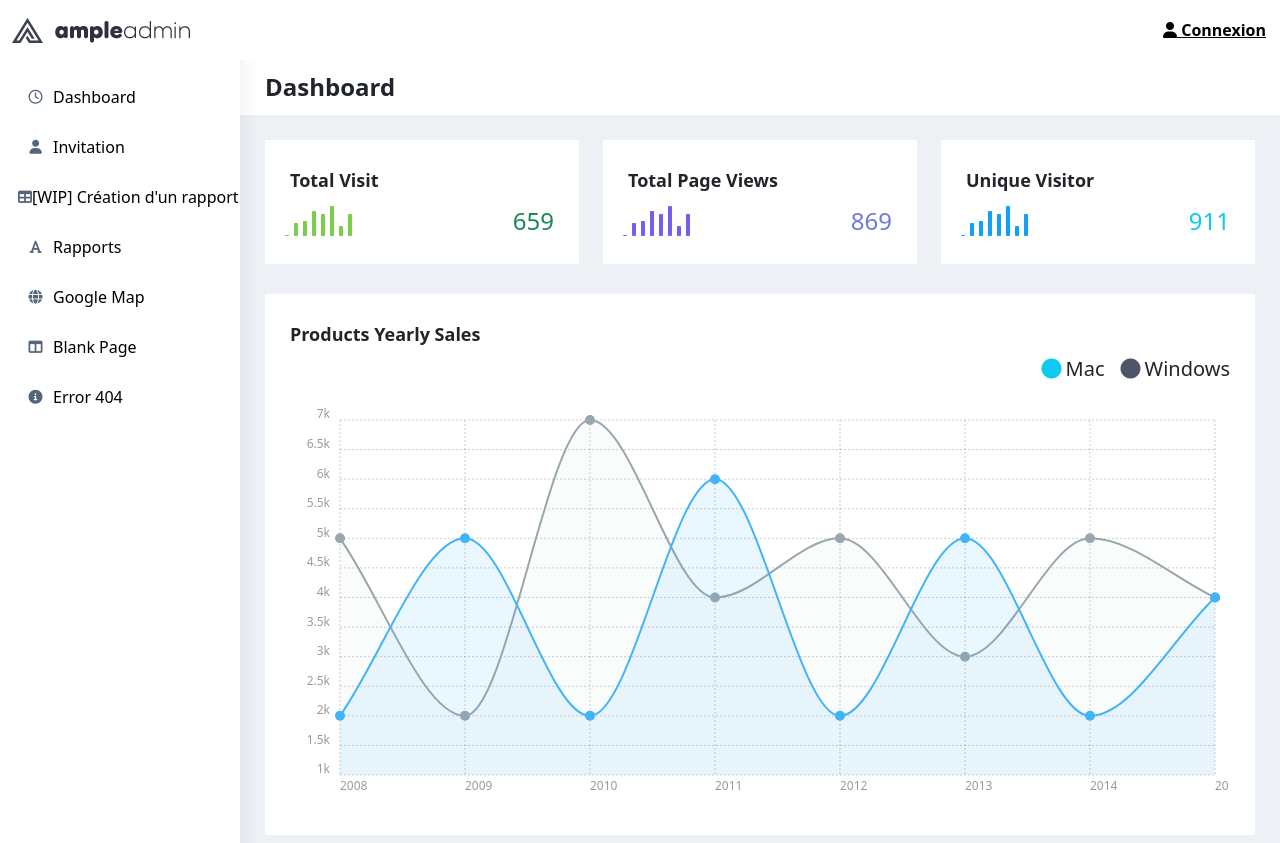
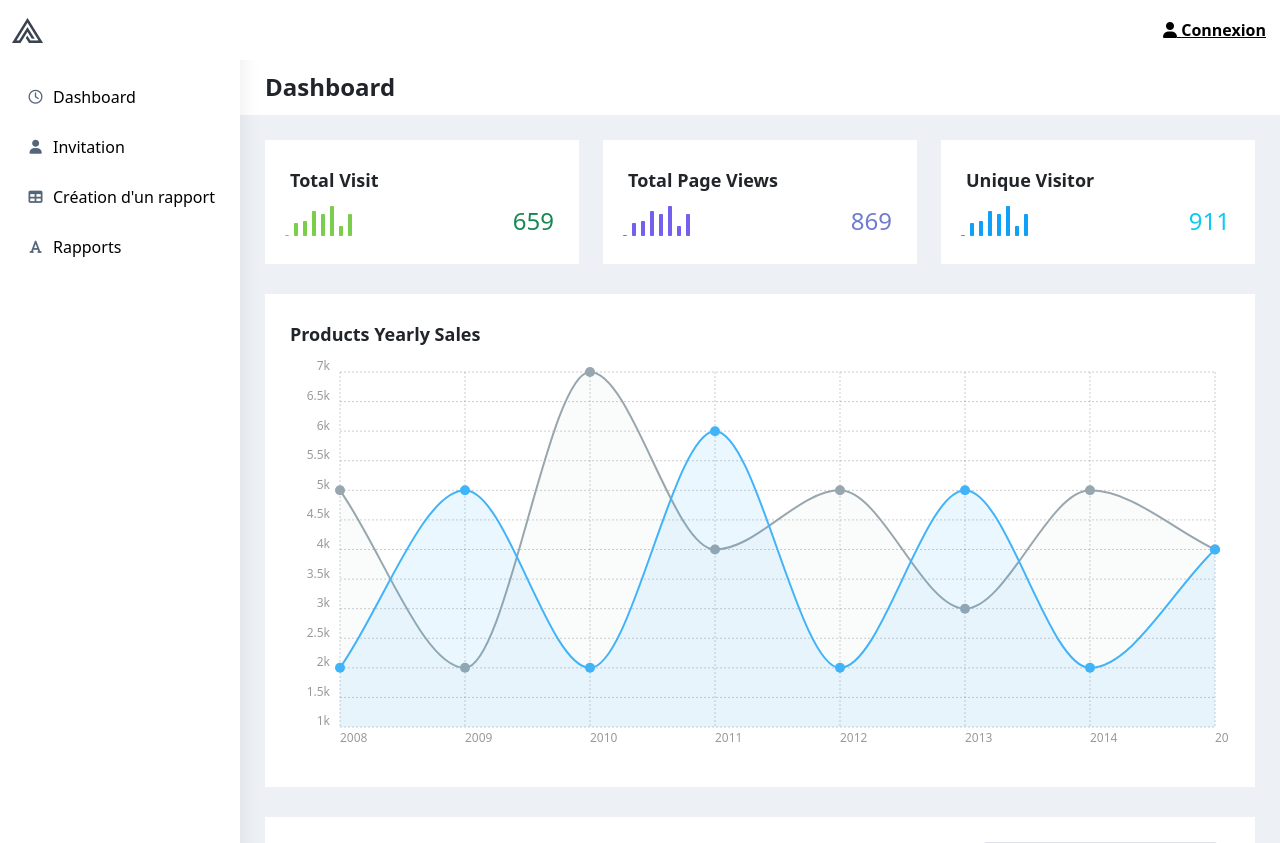
Before and after one commit to samysab/hackathon-2022, a Symfony app: template templates/Back/home.html.twig in a window 1280 px wide. Shown: the top 843 px of the page. Run offline with Twig, Linux system fonts and the light colour scheme; the template is opened without the code that fills it, so the values that code supplies are empty; some libraries are stand-ins or nearby versions.

Commit message:
last commit

```diff
--- a/src/Controller/SecurityController.php
+++ b/src/Controller/SecurityController.php
@@ -83,7 +83,7 @@ class SecurityController extends AbstractController
 
         return $this->renderForm('security/generateLogin.html.twig', [
             'user' => $user,
-            'formInvitation' => $form,
+            'form' => $form,
         ]);
     }
 
--- a/src/Form/UploadType.php
+++ b/src/Form/UploadType.php
@@ -14,8 +14,8 @@ class UploadType extends AbstractType
     public function buildForm(FormBuilderInterface $builder, array $options): void
     {
         $builder
-            ->add('name', FileType::class,['required'=>false])
-            ->add('submit', SubmitType::class)
+            ->add('name', FileType::class,['required'=>false, 'label' => "Charger le rapport d'étude   "])
+            ->add('submit', SubmitType::class, ['attr' => array('class' => 'btn btn-outline-success'), 'label' => "Envoyer l'invitation"])
         ;
     }
 
--- a/src/Security/AppCustomAuthenticator.php
+++ b/src/Security/AppCustomAuthenticator.php
@@ -55,7 +55,7 @@ class AppCustomAuthenticator extends AbstractLoginFormAuthenticator
         if(in_array('ROLE_ADMIN', $token->getRoleNames())){
             return new RedirectResponse($this->urlGenerator->generate('app_back_home'));
         }else{
-            return new RedirectResponse($this->urlGenerator->generate('app_front_home'));
+            return new RedirectResponse($this->urlGenerator->generate('app_mon_rapport'));
         }
 
         // DELETED : throw new \Exception('TODO: provide a valid redirect inside '.__FILE__);
--- a/templates/Back/home.html.twig
+++ b/templates/Back/home.html.twig
@@ -83,14 +83,7 @@
                         <div class="white-box">
                             <h3 class="box-title">Products Yearly Sales</h3>
                             <div class="d-md-flex">
-                                <ul class="list-inline d-flex ms-auto">
-                                    <li class="ps-3">
-                                        <h5><i class="fa fa-circle me-1 text-info"></i>Mac</h5>
-                                    </li>
-                                    <li class="ps-3">
-                                        <h5><i class="fa fa-circle me-1 text-inverse"></i>Windows</h5>
-                                    </li>
-                                </ul>
+
                             </div>
                             <div id="ct-visits" style="height: 405px;">
                                 <div class="chartist-tooltip" style="top: -17px; left: -12px;"><span
--- a/templates/base_back.html.twig
+++ b/templates/base_back.html.twig
@@ -67,10 +67,7 @@
                 </b>
                 <!--End Logo icon -->
                 <!-- Logo text -->
-                <span class="logo-text">
-                            <!-- dark Logo text -->
-                            <img src="{{ asset('plugins/images/logo-text.png') }}" alt="homepage" />
-                        </span>
+
             </a>
             <!-- ============================================================== -->
             <!-- End Logo -->
@@ -145,7 +142,7 @@
                     <a class="sidebar-link waves-effect waves-dark sidebar-link" href="/admin/creation-rapport" style="color:black;text-decoration: none;"
                        aria-expanded="false">
                         <i class="fa fa-table" aria-hidden="true"></i>
-                        <span class="hide-menu">[WIP] Création d'un rapport</span>
+                        <span class="hide-menu">Création d'un rapport</span>
                     </a>
                 </li>
                 <li class="sidebar-item">
@@ -153,27 +150,6 @@
                        aria-expanded="false">
                         <i class="fa fa-font" aria-hidden="true"></i>
                         <span class="hide-menu">Rapports</span>
-                    </a>
-                </li>
-                <li class="sidebar-item">
-                    <a class="sidebar-link waves-effect waves-dark sidebar-link" href="map-google.html" style="color:black;text-decoration: none;"
-                       aria-expanded="false">
-                        <i class="fa fa-globe" aria-hidden="true"></i>
-                        <span class="hide-menu">Google Map</span>
-                    </a>
-                </li>
-                <li class="sidebar-item">
-                    <a class="sidebar-link waves-effect waves-dark sidebar-link" href="blank.html" style="color:black;text-decoration: none;"
-                       aria-expanded="false">
-                        <i class="fa fa-columns" aria-hidden="true"></i>
-                        <span class="hide-menu">Blank Page</span>
-                    </a>
-                </li>
-                <li class="sidebar-item">
-                    <a class="sidebar-link waves-effect waves-dark sidebar-link" href="404.html" style="color:black;text-decoration: none;"
-                       aria-expanded="false">
-                        <i class="fa fa-info-circle" aria-hidden="true"></i>
-                        <span class="hide-menu">Error 404</span>
                     </a>
                 </li>
             </ul>
```
Also changed, not shown: src/Controller/RapportController.php (+28 -3 lines), src/Entity/Rapport.php (+17 -0 lines), src/Entity/User.php (+10 -0 lines), templates/Back/rapport/index.html.twig (+6 -1 lines), templates/rapport/index.html.twig (+3 -15 lines), 3 other files.
